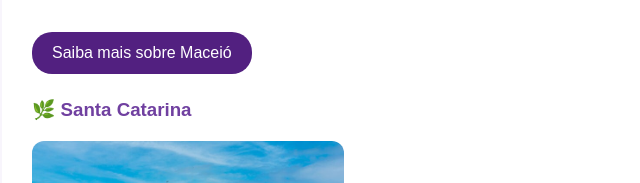
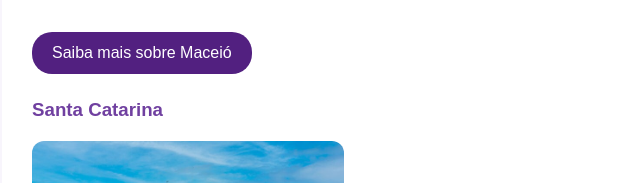
Before and after one commit to victoriabrunini13-ship-it/meu_portifolio, a plain HTML site: page index.html in a window 1280 px wide. Shown: the part 3725-3908 px from the top of the page, 88-728 px from the left. Drawn offline with Linux system fonts and the light colour scheme.

Commit message:
Update index.html

```diff
--- a/index.html
+++ b/index.html
@@ -434,7 +434,7 @@
                 Saiba mais sobre Maceió
             </a>
 
-            <h3>🌿 Santa Catarina</h3>
+            <h3> Santa Catarina</h3>
 
             <div class="fotos">
 
```
